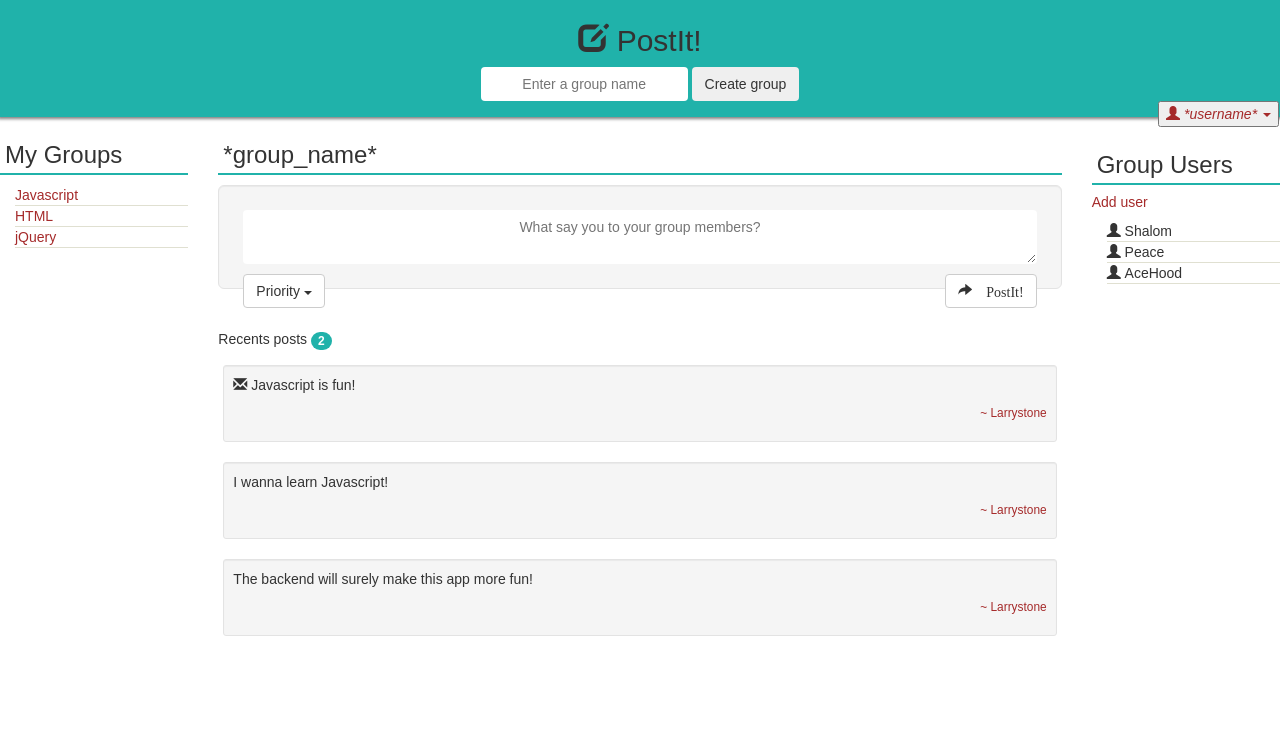
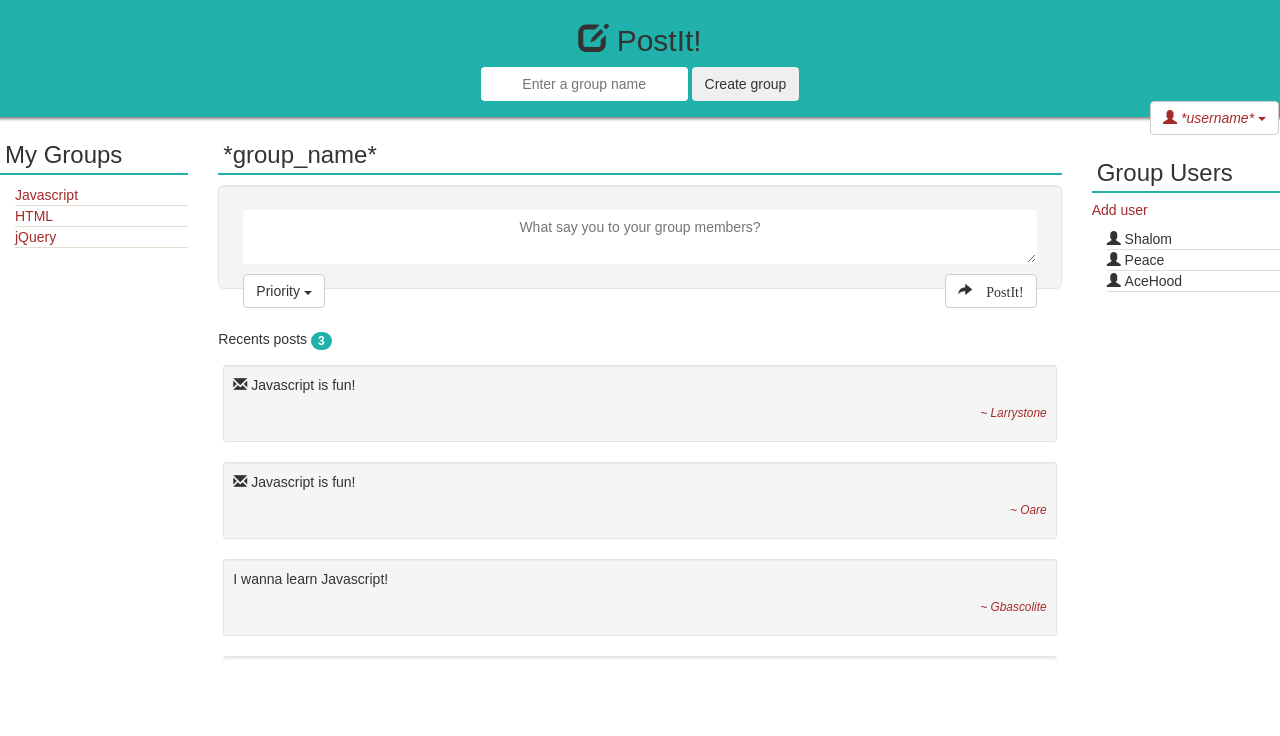
Before and after one commit to larrystone/BC_24_postit, a website: page template/views/dashboard.html in a window 1280 px wide. Drawn offline with nearby package versions, Linux system fonts and the light colour scheme.

Commit message:
code clean up

```diff
--- a/template/views/dashboard.html
+++ b/template/views/dashboard.html
@@ -19,7 +19,7 @@
         </form>
       </section>
       <div class="pull-right dropdown">
-          <button class="dropdown-toggle" type="button" id="menu1" data-toggle="dropdown"><a href="#"><span class="glyphicon glyphicon-user"></span>&nbsp;<em>*username*</em>
+          <button class="btn btn-default" class="dropdown-toggle" type="button" id="menu1" data-toggle="dropdown"><a href="#"><span class="glyphicon glyphicon-user"></span>&nbsp;<em>*username*</em>
             <span class="caret"></span></button>
             <ul class="dropdown-menu" role="menu" aria-labelledby="menu1">
               <li role="presentation"><a role="menuitem" tabindex="-1" href="#">Profile</a></li>
@@ -62,21 +62,26 @@
             </form>
           </div>
           <br/>
-          <p>Recents posts <span class="badge badge-new">2</span></p>
+          <p>Recents posts <span class="badge badge-new">3</span></p>
           <section id="posts">
             <div class="well well-sm">
               <p class="post-text"><span class="glyphicon glyphicon-envelope"></span> Javascript is fun!</p>
-              <p class="text-right small color-primary">~ Larrystone</p>
+              <p class="text-right small color-primary"><em>~ Larrystone</em></p>
+            </div>
+
+            <div class="well well-sm">
+              <p class="post-text"><span class="glyphicon glyphicon-envelope"></span> Javascript is fun!</p>
+              <p class="text-right small color-primary"><em>~ Oare</em></p>
             </div>
 
             <div class="well well-sm">
               <p class="">I wanna learn Javascript!</p>
-              <p class="text-right small color-primary">~ Larrystone</p>
+              <p class="text-right small color-primary"><em>~ Gbascolite</em></p>
             </div>
 
             <div class="well well-sm">
               <p class="">The backend will surely make this app more fun!</p>
-              <p class="text-right small color-primary">~ Larrystone</p>
+              <p class="text-right small color-primary"><em>~ Larrystone</em></p>
             </div>
           </section>
         </section>
```
